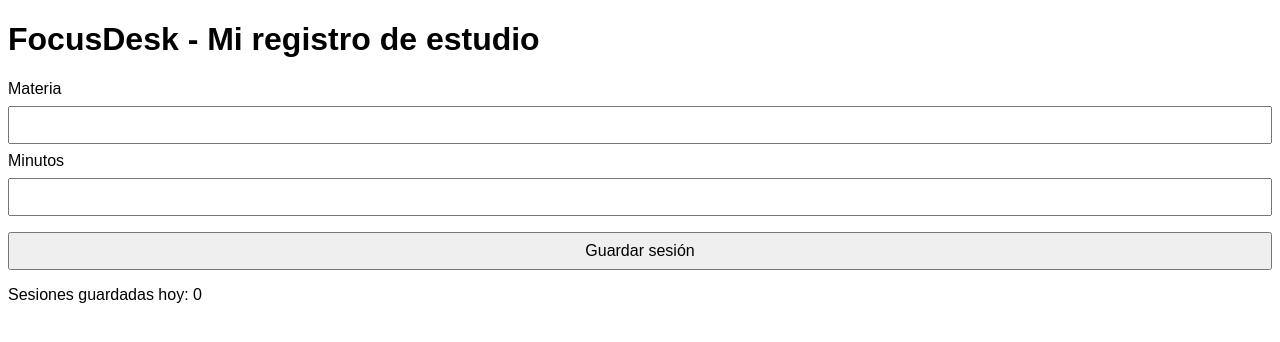
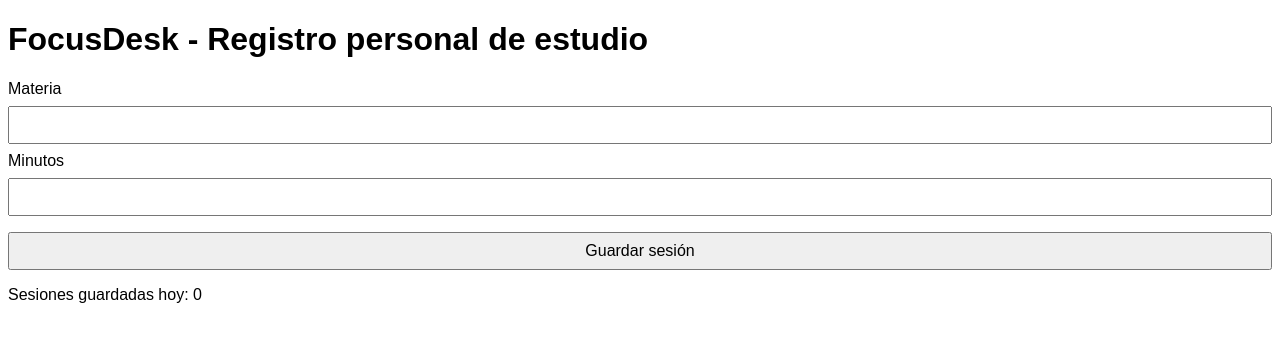
Before and after one commit to alejim25/FocusDesk, a plain HTML site: page index.html in a window 1280 px wide. Drawn offline with Linux system fonts and the light colour scheme.

Commit message:
Ajusta titulo principal

```diff
--- a/index.html
+++ b/index.html
@@ -10,7 +10,7 @@
 
 <body>
   <main>
-    <h1>FocusDesk - Mi registro de estudio</h1>
+    <h1>FocusDesk - Registro personal de estudio</h1>
 
     <form id="session-form">
       <label for="subject">Materia</label>
```
